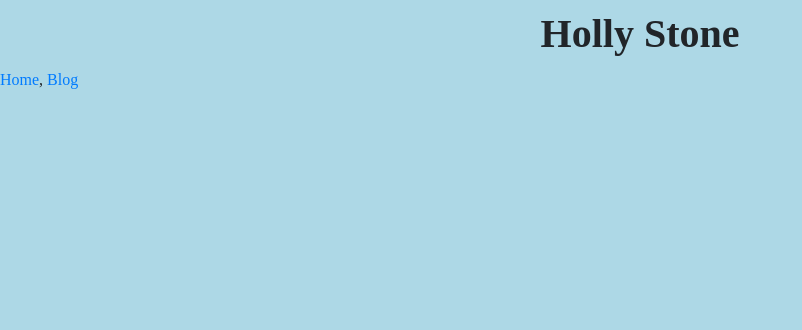
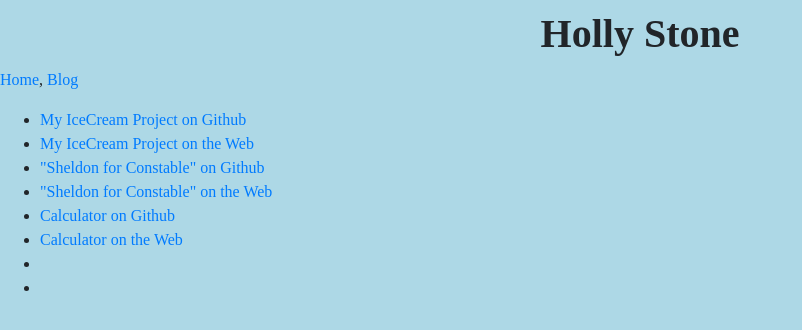
Before and after one commit to hstone102/hstone102.github.io, a Jekyll site: the page built from works/index.html, in a window 1280 px wide. Shown: the top 330 px of the page, without its empty margins (0-802 px from the left). Built offline with Jekyll 4.4.1, drawn with Linux system fonts in a browser that asks for light colours.

Commit message:
links updated

```diff
--- a/works/index.html
+++ b/works/index.html
@@ -2,3 +2,13 @@
 layout: page
 my_number: 7
 ---
+
+    <ul>
+        <li><a href="https://github.com/hstone102/IceCream">My IceCream Project on Github</a></li>
+        <li><a href="https://hstone102.github.io/IceCream/">My IceCream Project on the Web</a></li>
+        <li><a href="https://github.com/hstone102/SheldonForConstable">"Sheldon for Constable" on Github</a></li>
+        <li><a href="https://hstone102.github.io/SheldonForConstable/">"Sheldon for Constable" on the Web</a></li>
+        <li><a href="https://github.com/hstone102/calculator">Calculator on Github</a></li>
+        <li><a href="https://hstone102.github.io/calculator/">Calculator on the Web</a><li>
+        <li></li>
+    </ul>
```
